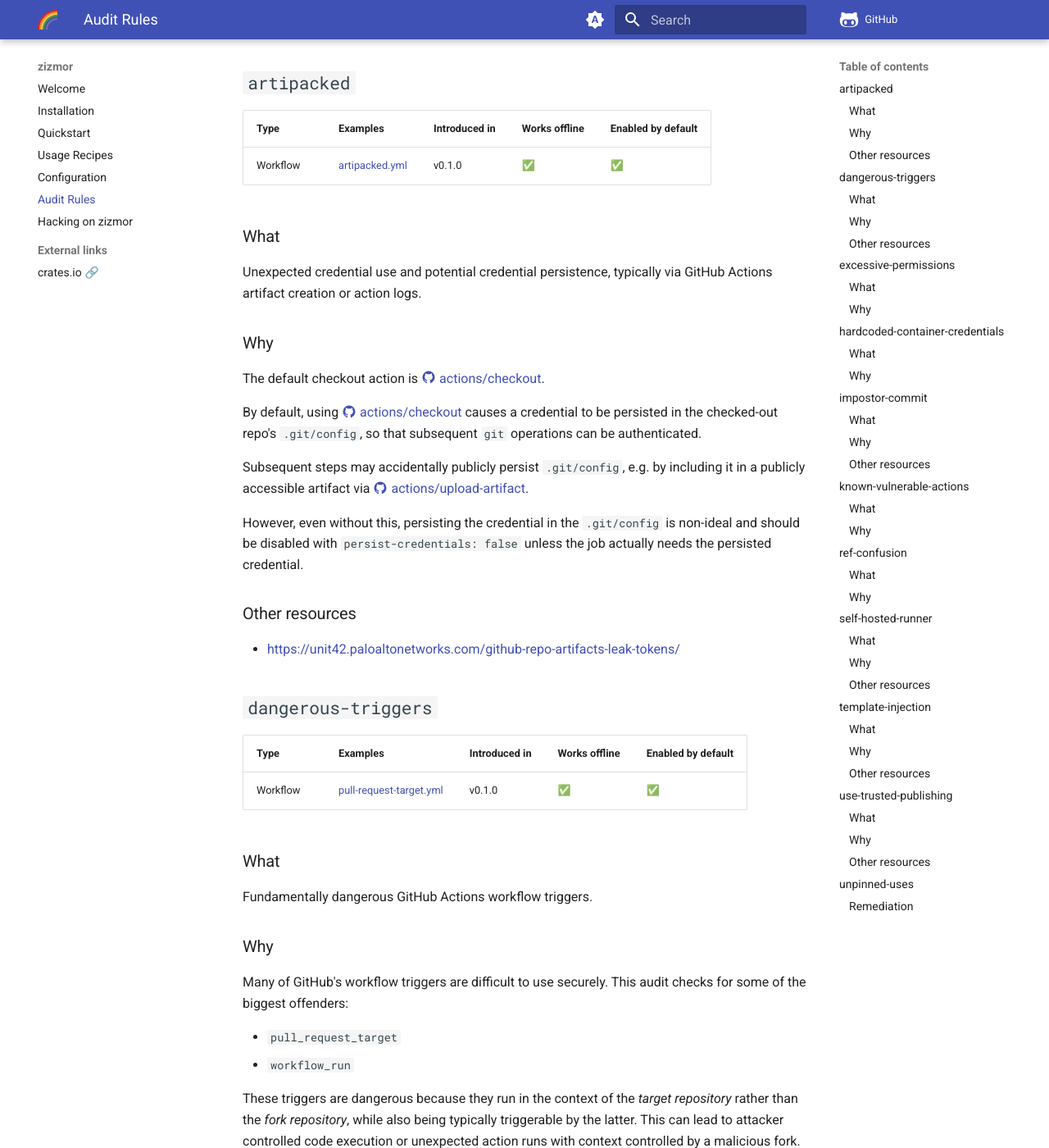
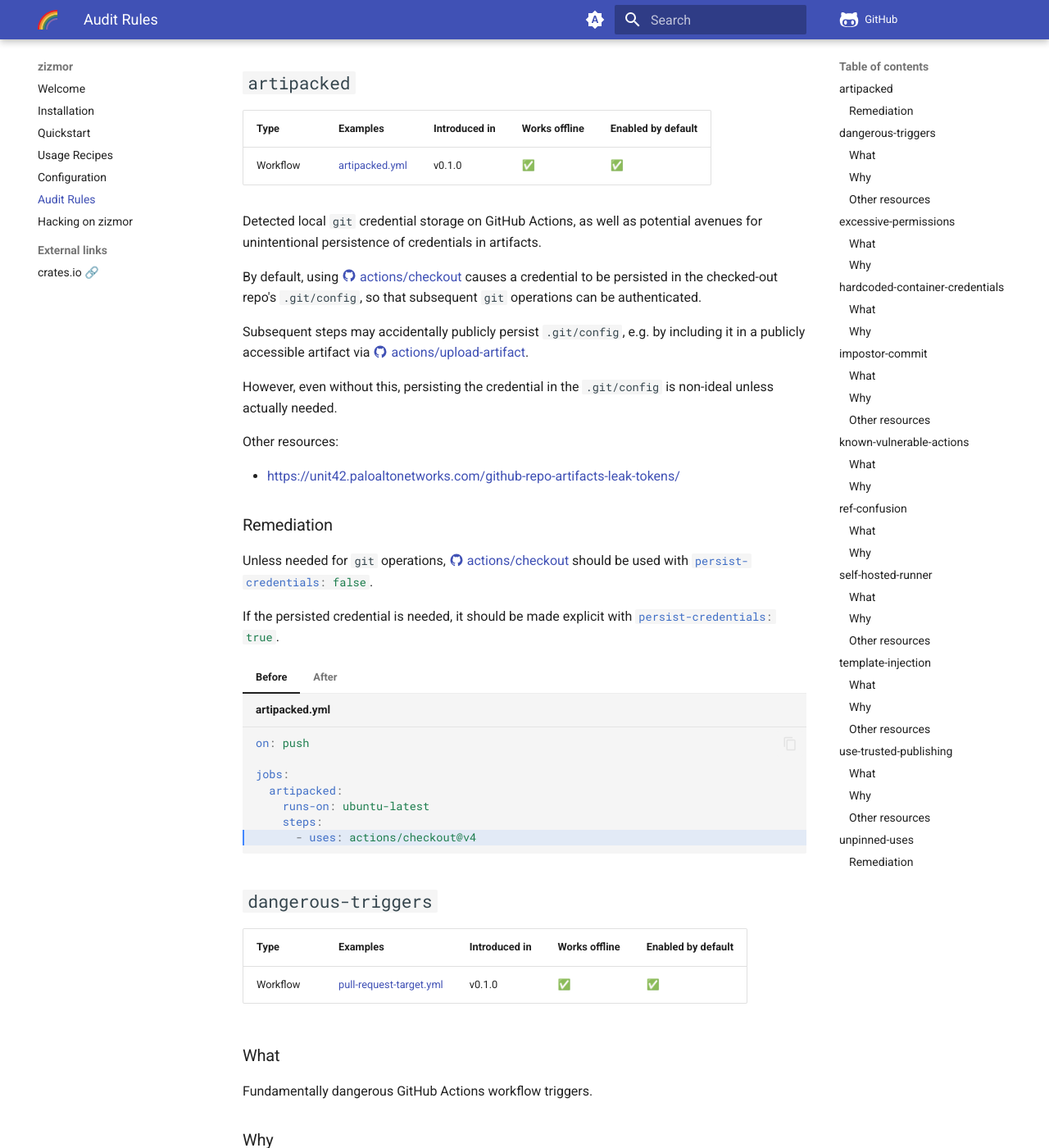
Before and after one commit to zizmorcore/zizmor, an MkDocs documentation site: the page built from docs/audits.md, in a window 1280 px wide and 1400 px high, scrolled down 410 px. Shown: the whole window at 82% size. Built offline with MkDocs 1.6.1 and Material for MkDocs 9.7.7, drawn with Linux system fonts in a browser that asks for light colours; comment, search, counter and statistics services are not loaded; some of the changed text lies outside the part shown.

Commit message:
docs: rewrite audit docs

````diff
--- a/docs/audits.md
+++ b/docs/audits.md
@@ -18,14 +18,8 @@ Legend:
 
 [artipacked.yml]: https://github.com/woodruffw/gha-hazmat/blob/main/.github/workflows/artipacked.yml
 
-### What
-
-Unexpected credential use and potential credential persistence,
-typically via GitHub Actions artifact creation or action logs.
-
-### Why
-
-The default checkout action is @actions/checkout.
+Detected local `git` credential storage on GitHub Actions, as well as potential
+avenues for unintentional persistence of credentials in artifacts.
 
 By default, using @actions/checkout causes a credential to be persisted
 in the checked-out repo's `.git/config`, so that subsequent `git` operations
@@ -35,12 +29,45 @@ Subsequent steps may accidentally publicly persist `.git/config`, e.g. by
 including it in a publicly accessible artifact via @actions/upload-artifact.
 
 However, even without this, persisting the credential in the `.git/config`
-is non-ideal and should be disabled with `persist-credentials: false` unless
-the job actually needs the persisted credential.
+is non-ideal unless actually needed.
 
-### Other resources
+Other resources:
 
 * <https://unit42.paloaltonetworks.com/github-repo-artifacts-leak-tokens/>
+
+### Remediation
+
+Unless needed for `git` operations, @actions/checkout should be used with
+`#!yaml persist-credentials: false`.
+
+If the persisted credential is needed, it should be made explicit
+with `#!yaml persist-credentials: true`.
+
+=== "Before"
+
+    ```yaml title="artipacked.yml" hl_lines="7"
+    on: push
+
+    jobs:
+      artipacked:
+        runs-on: ubuntu-latest
+        steps:
+          - uses: actions/checkout@v4
+    ```
+
+=== "After"
+
+    ```yaml title="artipacked.yml" hl_lines="7-9"
+    on: push
+
+    jobs:
+      artipacked:
+        runs-on: ubuntu-latest
+        steps:
+          - uses: actions/checkout@v4
+            with:
+              persist-credentials: false
+    ```
 
 ## `dangerous-triggers`
 
@@ -274,6 +301,9 @@ When a `uses:` clause is not pinned by branch, tag, or SHA reference,
 GitHub Actions will use the latest commit on the referenced repository
 (or, in the case of Docker actions, the `:latest` tag).
 
+This can represent a (small) security risk, as it leaves the calling workflow
+at the mercy of the callee action's default branch.
+
 ### Remediation
 
 For repository actions (like @actions/checkout): add a branch, tag, or SHA
--- a/mkdocs.yml
+++ b/mkdocs.yml
@@ -84,6 +84,7 @@ markdown_extensions:
       anchor_linenums: true
       line_spans: __span
       pygments_lang_class: true
+  - pymdownx.inlinehilite
 
 validation:
   omitted_files: warn
````
